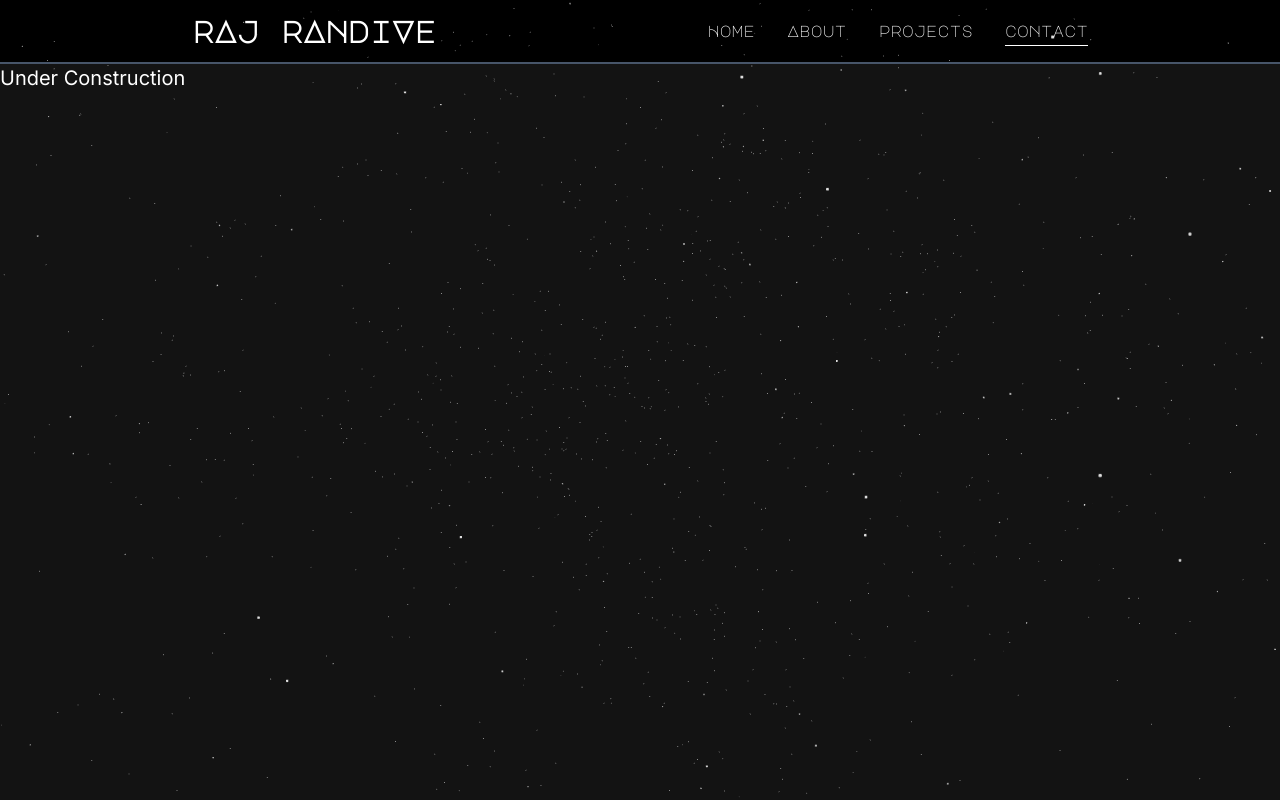
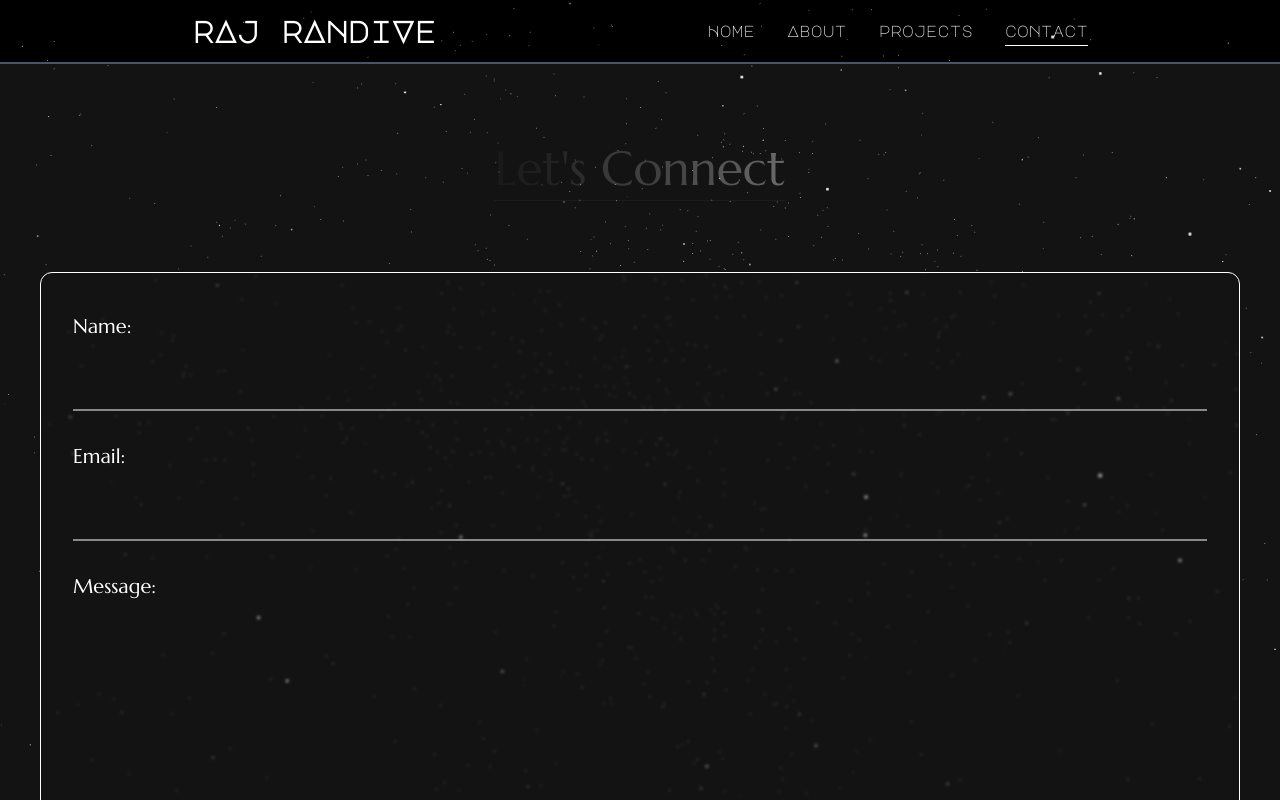
Before and after one commit to Raj-Randive/Raj-Randive-Portfolio, a Next.js app: page /contact in a window 1280 px wide. Shown: the top 800 px of the page. Built offline with nearby package versions, Linux system fonts and the light colour scheme.

Commit message:
created the contact page

```diff
--- a/package.json
+++ b/package.json
@@ -9,6 +9,7 @@
     "lint": "next lint"
   },
   "dependencies": {
+    "@emailjs/browser": "^4.3.3",
     "@react-three/drei": "^9.103.0",
     "@react-three/fiber": "^8.16.1",
     "framer-motion": "^11.0.23",
--- a/src/app/contact/page.jsx
+++ b/src/app/contact/page.jsx
@@ -1,8 +1,50 @@
 "use client";
+import emailjs from "@emailjs/browser";
 import { motion } from "framer-motion";
-import React from "react";
+import React, { useRef, useState } from "react";
+import {
+  comfortaa,
+  exo_2,
+  josefin_Sans,
+  majorMonoDisplay,
+  marcellus,
+  oxygen,
+} from "../fonts";
 
 function ContactPage() {
+  const [success, setSuccess] = useState(false);
+  const [error, setError] = useState(false);
+  const text = "Let's Connect";
+
+  // ************************************************************
+  const formRef = useRef();
+
+  const sendEmail = (e) => {
+    e.preventDefault();
+    setError(false);
+    setSuccess(false);
+
+    emailjs
+      .sendForm(
+        process.env.NEXT_PUBLIC_EMAIL_SERVICE_ID,
+        process.env.NEXT_PUBLIC_EMAIL_TEMPLATE_ID,
+        formRef.current,
+        {
+          publicKey: process.env.NEXT_PUBLIC_PUBLIC_KEY,
+        }
+      )
+      .then(
+        () => {
+          setSuccess(true);
+          formRef.current.reset();
+        },
+        (error) => {
+          setError(true);
+        }
+      );
+  };
+  // ************************************************************
+
   return (
     <>
       <motion.div
@@ -12,7 +54,97 @@ function ContactPage() {
         className="h-full"
       >
         {/************************** CONTAINER **************************/}
-        <div className="text-white text-xl">Under Construction</div>
+        <main className={`text-white text-xl pb-14  ${marcellus.className}`}>
+          <div className="form-container">
+            {/* // **************** IMG CONATINER **************** */}
+            <div className="img-container"></div>
+
+            {/* // **************** TEXT-CONATINER **************** */}
+            <div className="text-container py-20 flex justify-center items-center">
+              <div className="text-5xl relative">
+                <motion.span
+                  className="h-[0.5px] inline-block bg-white absolute left-0 -bottom-2 transition-[width] ease duration-300 w-full hover:flex "
+                  initial={{ opacity: 1 }}
+                  animate={{ opacity: 0 }}
+                  transition={{
+                    duration: 3,
+                    repeat: Infinity,
+                    ease: "easeInOut",
+                  }}
+                >
+                  &nbsp;
+                </motion.span>
+                {text.split("").map((letter, index) => (
+                  <motion.span
+                    className={`${marcellus.className}`}
+                    key={index}
+                    initial={{ opacity: 1 }}
+                    animate={{ opacity: 0 }}
+                    transition={{
+                      duration: 3,
+                      repeat: Infinity,
+                      delay: index * 0.1,
+                    }}
+                  >
+                    {letter}
+                  </motion.span>
+                ))}
+              </div>
+            </div>
+
+            {/* // **************** FORM CONATINER **************** */}
+
+            <div className="fields-container">
+              <form
+                onSubmit={sendEmail}
+                action=""
+                ref={formRef}
+                className="rounded-xl backdrop-blur-[1.5px] mx-10 px-8 py-10 flex flex-col gap-8 border-white border"
+              >
+                <label htmlFor="">Name: </label>
+                <input
+                  type="text"
+                  name="user_name"
+                  className="bg-transparent border-b-2 border-white outline-none px-2 pb-2 opacity-50 focus:opacity-100"
+                />
+                <label htmlFor="">Email: </label>
+                <input
+                  type="text"
+                  name="user_email"
+                  className="bg-transparent border-b-2  border-white outline-none px-2 pb-2 opacity-50 focus:opacity-100"
+                />
+                <label htmlFor="">Message: </label>
+                <textarea
+                  name="user_message"
+                  id=""
+                  rows={6}
+                  className="bg-transparent border-b-2  border-white outline-none resize-none opacity-50 focus:opacity-100"
+                ></textarea>
+                <button
+                  className={`bg-black border rounded-full my-10 p-4 border-black hover:border-white text-2xl`}
+                >
+                  Connect
+                </button>
+
+                <div className="flex justify-center items-center flex-col w-full">
+                  {success && (
+                    <span className="text-green-600 font-semibold flex justify-center items-center flex-col">
+                      <p>Message sent successfully</p>
+                      <p className="text-center">
+                        Now seat back and Relax. We will reach you soon !
+                      </p>
+                    </span>
+                  )}
+                  {error && (
+                    <span className="text-red-600 font-semibold">
+                      Something Went wrong!
+                    </span>
+                  )}
+                </div>
+              </form>
+            </div>
+          </div>
+        </main>
       </motion.div>
     </>
   );
--- a/src/app/fonts.js
+++ b/src/app/fonts.js
@@ -1,7 +1,9 @@
 import {
   Comfortaa,
+  Exo_2,
   Josefin_Sans,
   Major_Mono_Display,
+  Marcellus,
   Oxygen,
 } from "next/font/google";
 
@@ -25,5 +27,15 @@ const comfortaa = Comfortaa({
   style: ["normal"],
   subsets: ["latin"],
 });
+const exo_2 = Exo_2({
+  weight: ["400"],
+  style: ["normal"],
+  subsets: ["latin"],
+});
+const marcellus = Marcellus({
+  weight: ["400"],
+  style: ["normal"],
+  subsets: ["latin"],
+});
 
-export { comfortaa, josefin_Sans, majorMonoDisplay, oxygen };
+export { comfortaa, exo_2, josefin_Sans, majorMonoDisplay, marcellus, oxygen };
--- a/src/app/projects/page.jsx
+++ b/src/app/projects/page.jsx
@@ -19,7 +19,7 @@ function ProjectPage() {
         className="h-full"
       >
         {/************************** CONTAINER **************************/}
-        <main className="text-white flex flex-col justify-center items-center w-full px-12 lg:px-44  pb-32 lg:pb-44">
+        <main className="text-white flex flex-col justify-center items-center w-full px-12 lg:px-44 pb-32 lg:pb-44">
           <AnimatedText
             text="imagination trumps knowledge!"
             className={`!py-8 lg:!p-16 !text-xl lg:!text-5xl  ${majorMonoDisplay.className}`}
```
Also changed, not shown: 2 other files (tests, documents, lock files or other folders).
